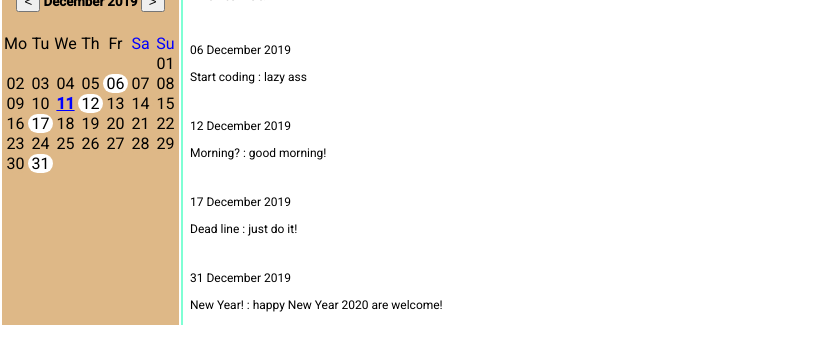
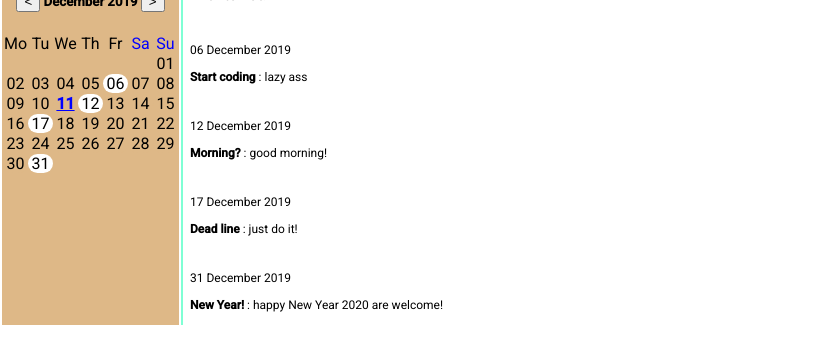
Before and after one commit to evssh/Calendar-on-Angular, an Angular app: page / in a window 1280 px wide. Both pictures are taken after a click on the button "Show all events". Shown: the part 144-506 px from the top of the page, without its empty margins (0-818 px from the left). Built offline with nearby package versions, Linux system fonts and the light colour scheme.

Commit message:
fixed bug (correct time display hours in day view)

```diff
--- a/src/app/day/day.component.ts
+++ b/src/app/day/day.component.ts
@@ -52,6 +52,7 @@ export class DayComponent implements OnInit, OnChanges {
         if (!this.showArrEvents[i]) { // если в интервале нет события, заполнить пустыми значениями
           let puttime = new Date(this.day)
           puttime.setHours(i)
+          puttime.setMinutes(0);
           this.showArrEvents[i] = {date: puttime, title: '', text: ''}
         }
     }
--- a/src/app/events-list/events-list.component.html
+++ b/src/app/events-list/events-list.component.html
@@ -1,3 +1,3 @@
 <br>
 {{event.date | date: 'dd MMMM yyyy'}}
-<p>{{event.title}} : {{event.text}}</p>
+<p><b>{{event.title}}</b> : {{event.text}}</p>
```
